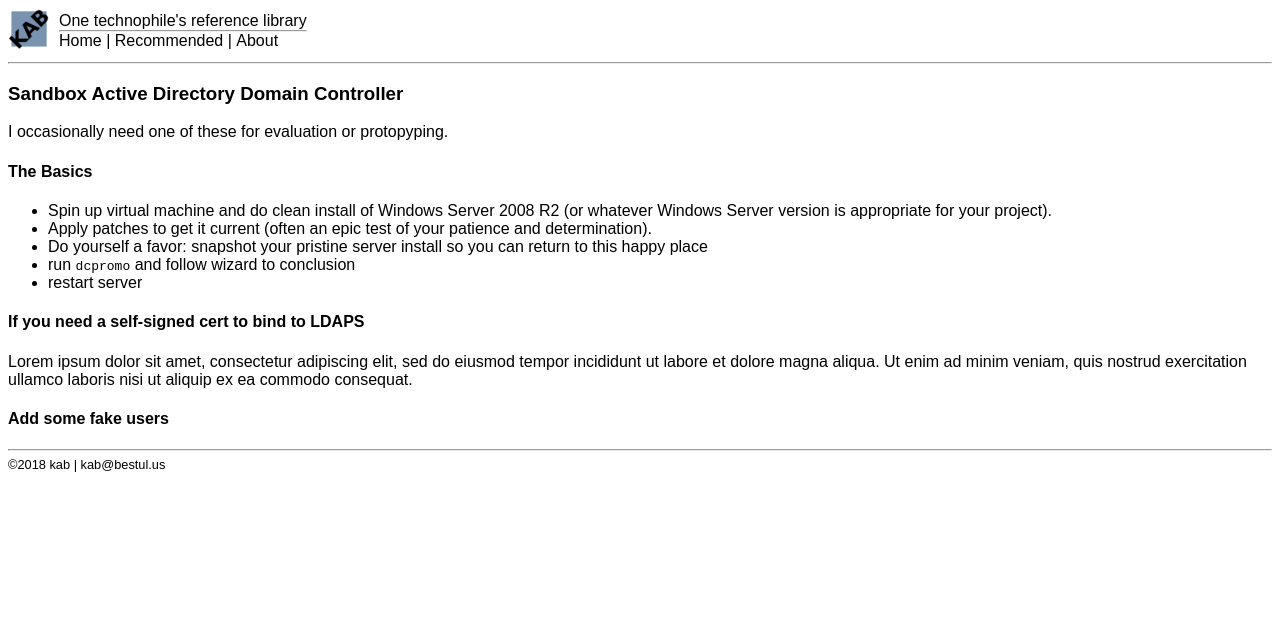
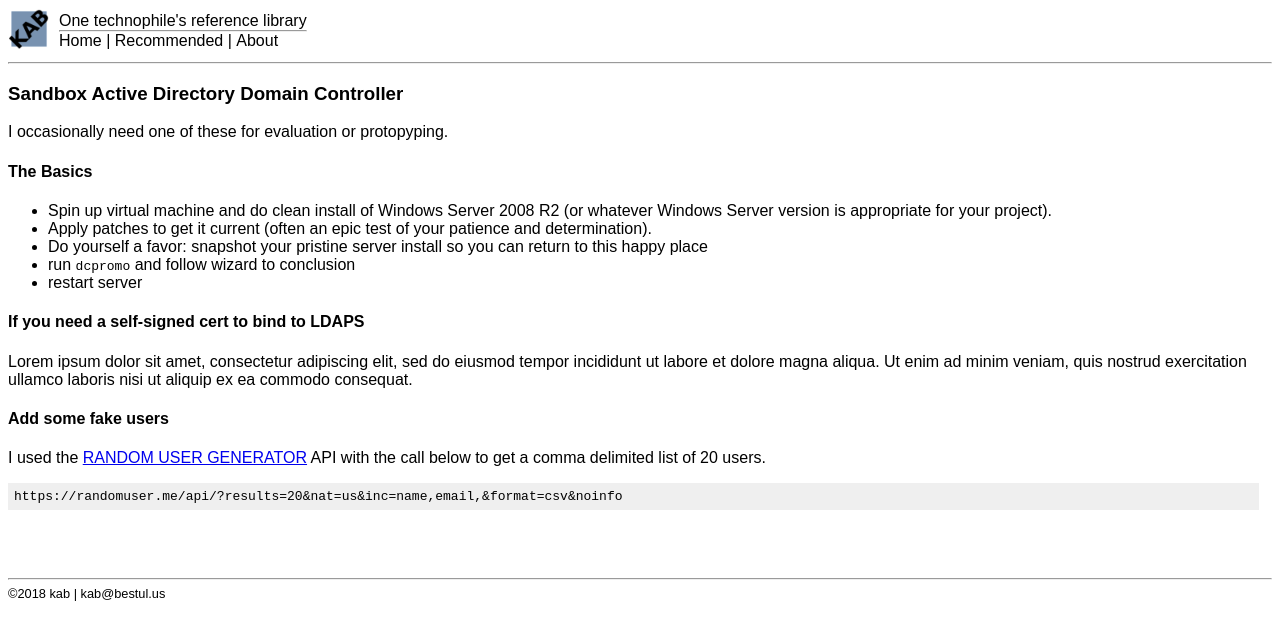
Before and after one commit to kabtech/kab, a Jekyll site: the page built from bdn/sandboxdomaincontroller.md, in a window 1280 px wide. Shown: the top 640 px of the page. Built offline with Jekyll 4.4.1, drawn with Linux system fonts in a browser that asks for light colours.

Commit message:
Update sandboxdomaincontroller.md

````diff
--- a/bdn/sandboxdomaincontroller.md
+++ b/bdn/sandboxdomaincontroller.md
@@ -21,3 +21,11 @@ I occasionally need one of these for evaluation or protopyping.
 Lorem ipsum dolor sit amet, consectetur adipiscing elit, sed do eiusmod tempor incididunt ut labore et dolore magna aliqua. Ut enim ad minim veniam, quis nostrud exercitation ullamco laboris nisi ut aliquip ex ea commodo consequat.
 
 #### Add some fake users
+
+I used the [RANDOM USER GENERATOR](https://randomuser.me/) API with the call below to get a comma delimited list of 20 users.
+```
+https://randomuser.me/api/?results=20&nat=us&inc=name,email,&format=csv&noinfo
+```
+
+<br/>
+<br/>
````
